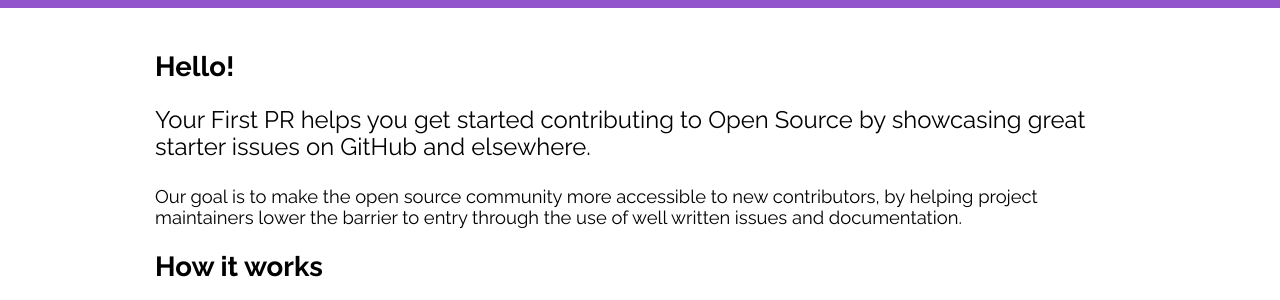
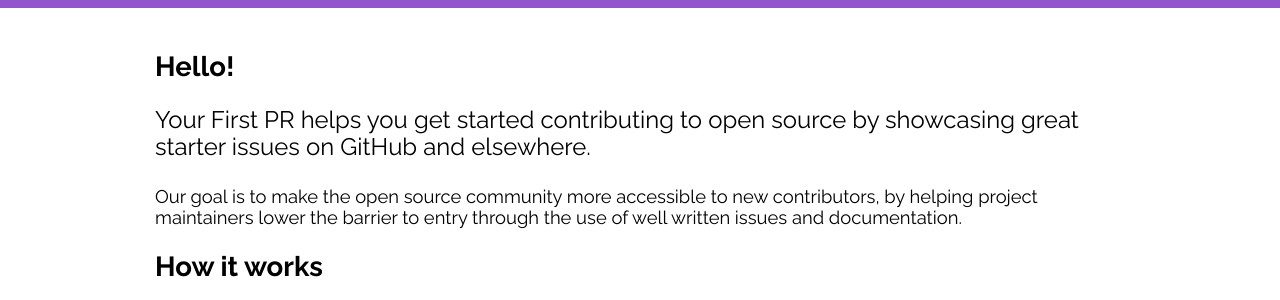
Before and after one commit to yourfirstpr/yourfirstpr.github.io, a Jekyll site: the page built from index.html, in a window 1280 px wide. Shown: the part 132-432 px from the top of the page. Built offline with Jekyll 4.4.1, drawn with Linux system fonts in a browser that asks for light colours; nearby versions of some CDN libraries; some web fonts are replaced.

```diff
--- a/index.html
+++ b/index.html
@@ -5,7 +5,7 @@ title: Showcasing good starter issues
   <section id='#introduction'>
     <h2>Hello!</h2>
     <p id='headline'>
-      Your First PR helps you get started contributing to Open Source by showcasing
+      Your First PR helps you get started contributing to open source by showcasing
       great starter issues on GitHub and elsewhere.
     </p>
     <p>
```
